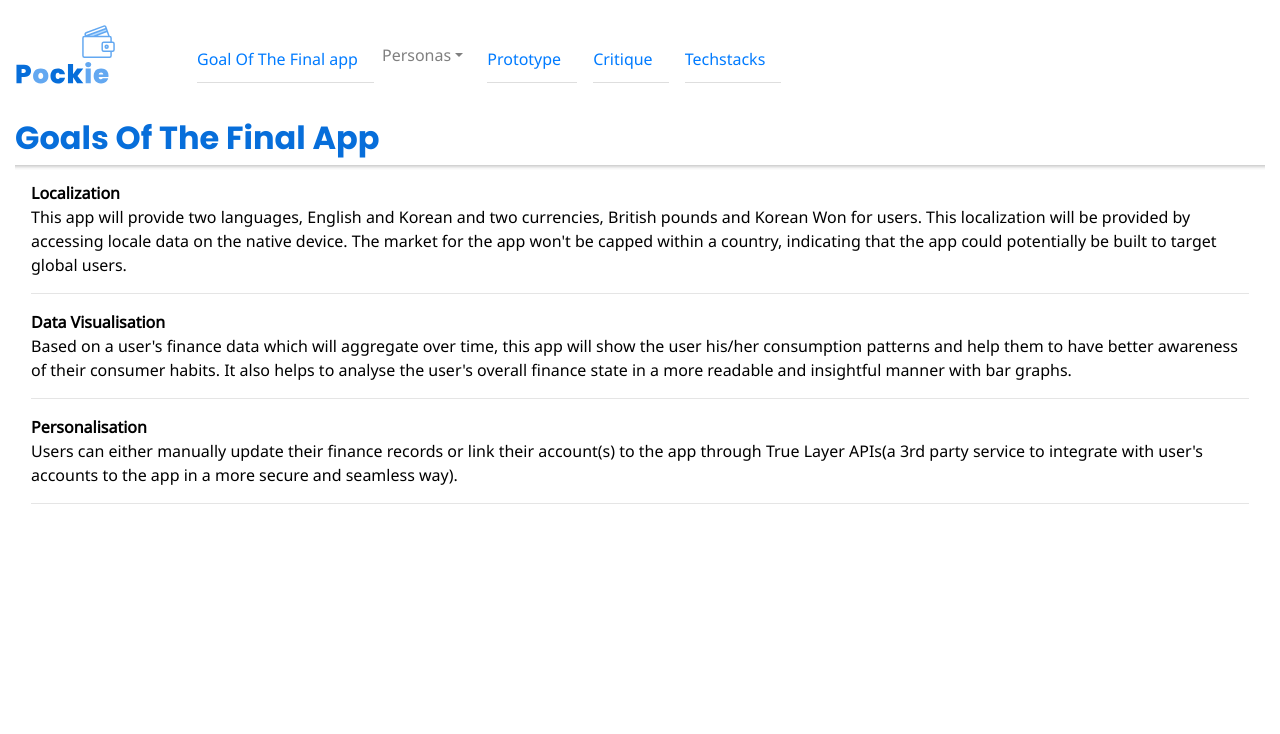
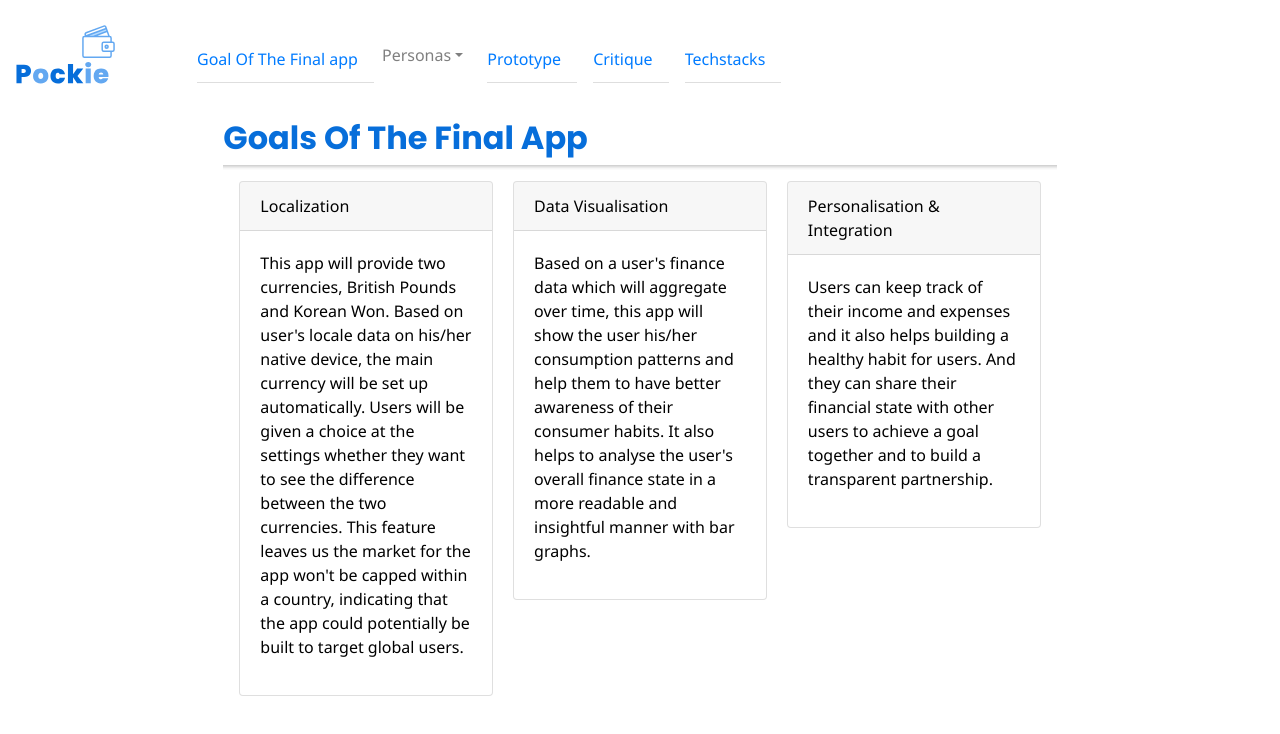
Before and after one commit to bearcub3/pockie-plan, a React (Create React App) app: page /goals in a window 1280 px wide. Shown: the top 734 px of the page. Built offline with nearby package versions, Linux system fonts and the light colour scheme.

Commit message:
refactor: goals and home screen
To give more unity for UI design, I have changed regular html element to the bootstrap components(Card).

```diff
--- a/src/Goals.js
+++ b/src/Goals.js
@@ -1,6 +1,6 @@
 import React from 'react';
 import { IonHeader, IonContent } from '@ionic/react';
-import { Container, Col, Row } from 'react-bootstrap';
+import { Container, Col, Row, Card, CardColumns } from 'react-bootstrap';
 import Navigation from './components/Navigation'
 
 export default function Goals() {
@@ -8,45 +8,49 @@ export default function Goals() {
     <IonContent>
         <Container fluid>
             <Navigation />
-                <Col>
+                <Col md={{ span: 8, offset: 2 }}>
                     <Row>
                         <IonHeader>
                             <h3 className="header__title">Goals Of The Final App</h3>
                         </IonHeader>
                     </Row>
                     <Row className="p-3">
-                        <dl>
-                            <dt>Localization</dt>
-                            <dd>
-                                This app will provide two languages, English and
-                                Korean and two currencies, British pounds and Korean
-                                Won for users. This localization will be provided by
-                                accessing locale data on the native device. The
-                                market for the app won't be capped within a country,
-                                indicating that the app could potentially be built
-                                to target global users.
-                                <hr />
-                            </dd>
-                            <dt>Data Visualisation</dt>
-                            <dd>
+                        <CardColumns>
+                            <Card>
+                                <Card.Header>Localization</Card.Header>
+                                <Card.Body>
+                                    <p>
+                                    This app will provide two currencies, British Pounds and Korean Won.
+                                    Based on user's locale data on his/her native device, the main currency will be set up automatically.
+                                    Users will be given a choice at the settings whether they want to see the difference between the two currencies.
+                                    This feature leaves us the market for the app won't be capped within a country, indicating that the app could potentially be built to target global users.
+                                    </p>
+                                </Card.Body>
+                            </Card>
+                            <Card>
+                                <Card.Header>Data Visualisation</Card.Header>
+                                <Card.Body>
+                                    <p>
                                     Based on a user's finance data which will aggregate
                                     over time, this app will show the user his/her
                                     consumption patterns and help them to have better
                                     awareness of their consumer habits. It also helps to
                                     analyse the user's overall finance state in a more
                                     readable and insightful manner with bar graphs.
-                                <hr />
-                            </dd>
-                            <dt>Personalisation</dt>
-                            <dd>
-                                Users can either manually update their finance
-                                records or link their account(s) to the app through
-                                True Layer APIs(a 3rd party service to integrate
-                                with user's accounts to the app in a more secure and
-                                seamless way).
-                                <hr />
-                            </dd>
-                        </dl>
+                                    </p>
+                                </Card.Body>
+                            </Card>
+                            <Card>
+                                <Card.Header>Personalisation & Integration</Card.Header>
+                                <Card.Body>
+                                    <p>
+                                    Users can keep track of their income and expenses and it also helps building a healthy habit for users.
+                                    And they can share their financial state with other users to achieve a goal together and to build a transparent partnership.
+                                    </p>
+                                </Card.Body>
+                            </Card>
+                        </CardColumns>
+
                     </Row>
                 </Col>
             </Container>
--- a/src/Home.js
+++ b/src/Home.js
@@ -2,6 +2,8 @@ import React from 'react';
 import { IonHeader, IonContent } from '@ionic/react';
 import { Container, Col, Row } from 'react-bootstrap';
 import Navigation from './components/Navigation'
+
+import Splash from './assets/images/splash_screen.png';
 
 export default function Home() {
   return (
@@ -13,6 +15,9 @@ export default function Home() {
                     <IonHeader>
                         <h3 className="header__title">About Pockie</h3>
                     </IonHeader>
+                </Row>
+                <Row className="p-3">
+                    <img src={Splash} width="340" alt="Pockie Splash Screen" />
                 </Row>
                 <Row className="p-3">
                     <p>
```
Lines whose indentation alone changed are shown as unchanged.
